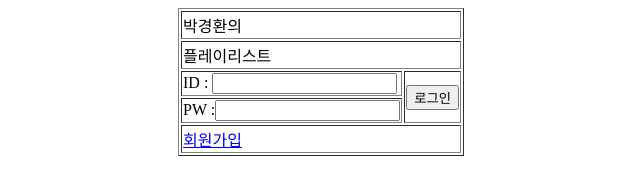
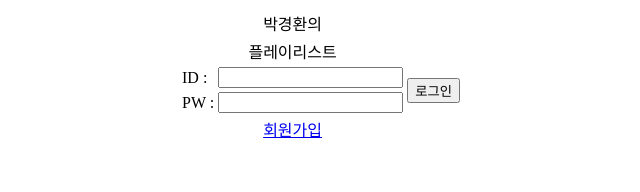
Before and after one commit to ParkGyeongHwan/html_iframe, a plain HTML site: page iframe_exam/index.html in a window 1280 px wide. Shown: the whole page, without its empty margins (319-959 px from the left). Drawn offline with Linux system fonts and the light colour scheme.

Commit message:
플레이리스트홈페이지만들기 칸정리

```diff
--- a/iframe_exam/index.html
+++ b/iframe_exam/index.html
@@ -5,22 +5,24 @@
     <body>
 
         <form >
-            <table border="1" align="center" >
+            <table align="center" >
                <tr>
-                   <td colspan="3">박경환의</td>
+                   <td align="center" colspan="3">박경환의</td>
                </tr>
                <tr>
-                <td colspan="3">플레이리스트</td>
+                <td align="center" colspan="3">플레이리스트</td>
                 </tr>
                 <tr>
-                <td colspan="2">ID : <input type="text" name="id"></td>
+                <td colspan="2">ID : </td>
+                <td><input type="text" name="id"></td>
                 <td rowspan="2"><a href="playlist.html"><input type="button" value="로그인"></a> </td>
                 </tr>
                 <tr>
-                    <td colspan="2">PW :<input type="password" name="pw"></td>
+                    <td colspan="2">PW :</td>
+                    <td><input type="password" name="pw"></td>
                 </tr>
                 <tr>
-                    <td colspan="3"><a href="join.html">회원가입</a></td>
+                    <td colspan="3" align="center"><a href="join.html">회원가입</a></td>
 
                 </tr>
 
```
Also changed, not shown: iframe_exam/mp4.html (+2 -1 lines).
